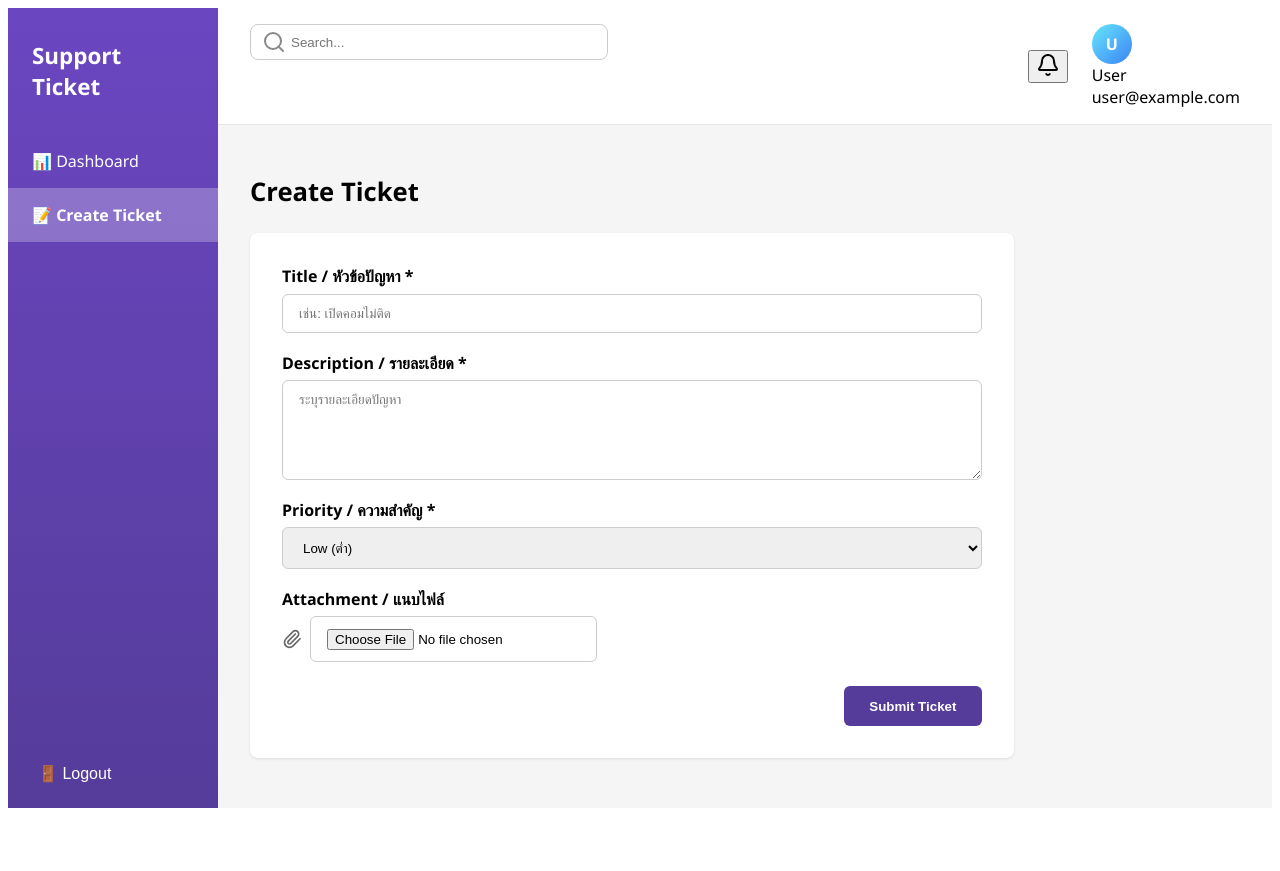
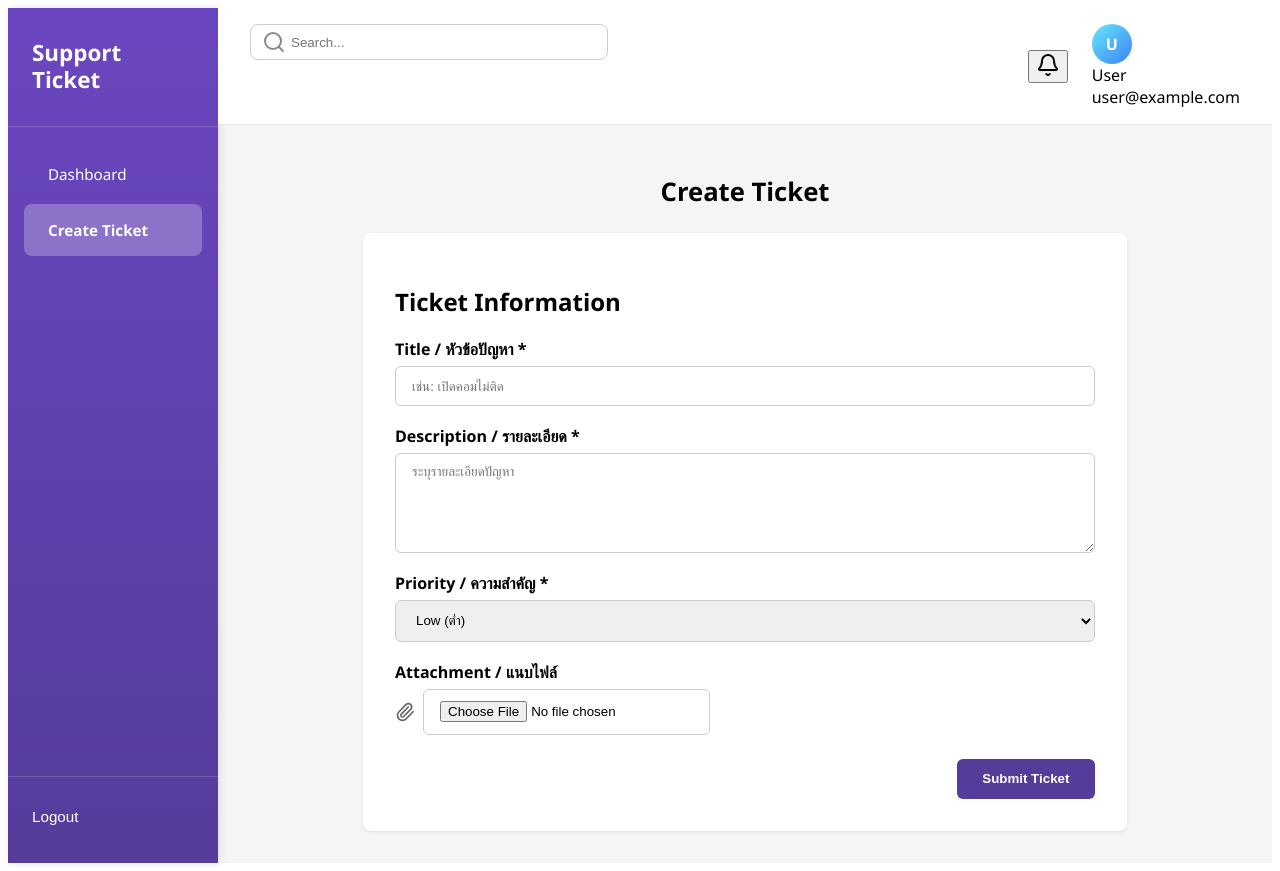
Before and after one commit to Thita13/SA-Project, a React app in the folder frontend/: page /user/create in a window 1280 px wide. Before the commit the page ends 816 px from the top, so only its background shows below. Built offline with nearby package versions, Linux system fonts and the light colour scheme; no server answers; the HTML template or start-up script is replaced by a standard one.

Commit message:
ล่าสุดดด ปรับต่างๆ

```diff
--- a/frontend/src/services/api.js
+++ b/frontend/src/services/api.js
@@ -2,9 +2,11 @@
 import axios from 'axios';
 
 // สร้าง instance ของ axios
+// ใช้ environment variable `VITE_API_BASE` เมื่อมีการตั้งค่า (สำหรับ Vite)
+const baseURL = import.meta?.env?.VITE_API_BASE || 'http://localhost:5000/api';
+
 const api = axios.create({
-  // URL ของ backend ที่คุณรันไว้ (จากไฟล์ .env)
-  baseURL: 'http://localhost:5000/api',
+  baseURL,
 });
 
 // (ขั้นสูง) เพิ่ม Interceptor เพื่อแนบ Token ไปกับทุก request
--- /dev/null
+++ b/frontend/src/services/ticketService.js
@@ -0,0 +1,44 @@
+import api from './api';
+
+const getTickets = async () => {
+  const res = await api.get('/tickets');
+  return res.data;
+};
+
+const getTicket = async (id) => {
+  const res = await api.get(`/tickets/${id}`);
+  return res.data;
+};
+
+const createTicket = async (ticketObj) => {
+  // ticketObj may contain attachment (File) and other keys
+  const form = new FormData();
+  Object.keys(ticketObj).forEach((k) => {
+    if (ticketObj[k] !== undefined && ticketObj[k] !== null) {
+      form.append(k, ticketObj[k]);
+    }
+  });
+
+  const res = await api.post('/tickets', form, {
+    headers: { 'Content-Type': 'multipart/form-data' },
+  });
+  return res.data;
+};
+
+const addComment = async (ticketId, commentObj) => {
+  const res = await api.post(`/tickets/${ticketId}/comments`, commentObj);
+  return res.data;
+};
+
+const deleteTicket = async (ticketId) => {
+  const res = await api.delete(`/tickets/${ticketId}`);
+  return res.data;
+};
+
+export default {
+  getTickets,
+  getTicket,
+  createTicket,
+  addComment,
+  deleteTicket,
+};
--- a/frontend/src/views/User/CreateTicket.css
+++ b/frontend/src/views/User/CreateTicket.css
@@ -10,25 +10,40 @@
 /* Sidebar */
 .sidebar {
   width: 210px;
-  background: linear-gradient(180deg, #6B46C1 0%, #553C9A 100%);
+  background: linear-gradient(180deg, #5b21b6 0%, #6d28d9 100%);
   color: white;
   display: flex;
   flex-direction: column;
+  box-shadow: 2px 0 8px rgba(0, 0, 0, 0.1);
 }
 
 .brand {
-  padding: 2rem 1.5rem;
+  padding: 1.5rem 1.5rem;
+  display: flex;
+  align-items: center;
+  gap: 0.8rem;
+  border-bottom: 1px solid rgba(255, 255, 255, 0.15);
+  margin-bottom: 1rem;
 }
 
 .brand-title {
   font-size: 1.4rem;
   font-weight: 600;
+  margin: 0;
+  color: white;
+  line-height: 1.2;
 }
 
 .nav-item {
-  padding: 1rem 1.5rem;
+  padding: 0.9rem 1.5rem;
+  margin: 0.3rem 1rem;
   cursor: pointer;
-  transition: 0.2s;
+  transition: all 0.2s ease;
+  display: flex;
+  align-items: center;
+  gap: 0.7rem;
+  font-size: 0.95rem;
+  border-radius: 8px;
 }
 
 .nav-item:hover {
@@ -43,6 +58,8 @@
 .logout {
   margin-top: auto;
   padding: 1.5rem;
+  border-top: 1px solid rgba(255, 255, 255, 0.15);
+  padding-top: 1rem;
 }
 
 .logout-btn {
@@ -50,9 +67,14 @@
   border: none;
   background: none;
   color: white;
-  font-size: 1rem;
   text-align: left;
   cursor: pointer;
+  padding: 0.9rem 0;
+  display: flex;
+  align-items: center;
+  gap: 0.7rem;
+  font-size: 0.95rem;
+  transition: 0.2s;
 }
 
 /* Main */
@@ -117,7 +139,9 @@
   font-size: 1.6rem;
   font-weight: 600;
   margin-bottom: 1.5rem;
+  text-align: center;
 }
+
 
 /* Form */
 .ticket-form {
@@ -126,6 +150,8 @@
   border-radius: 8px;
   box-shadow: 0 1px 3px rgba(0,0,0,0.1);
   max-width: 700px;
+  margin: 0 auto;       /* เพิ่ม */
+  width: 100%;
 }
 
 .form-group {
--- a/frontend/src/views/User/CreateTicket.jsx
+++ b/frontend/src/views/User/CreateTicket.jsx
@@ -4,6 +4,7 @@ import { useState } from "react";
 import { useNavigate } from "react-router-dom";
 import { Bell, Search, Paperclip } from "lucide-react";
 import "./CreateTicket.css";
+import ticketService from "../../services/ticketService";
 
 export default function CreateTicket() {
   const navigate = useNavigate();
@@ -26,14 +27,25 @@ export default function CreateTicket() {
     }
   };
 
-  const handleSubmit = (e) => {
+  const handleSubmit = async (e) => {
     e.preventDefault();
+    try {
+      const payload = {
+        title: formData.title,
+        department: formData.department,
+        description: formData.description,
+        priority: formData.priority,
+      };
+      if (formData.attachment) payload.attachment = formData.attachment;
 
-    console.log("📌 Ticket Submitted (Mock Only)");
-    console.log(formData);
-
-    alert("สร้าง Ticket สำเร็จ (Mock)!");
-    navigate("/user/dashboard");
+      const res = await ticketService.createTicket(payload);
+      console.log('Ticket created', res);
+      alert('สร้าง Ticket สำเร็จ');
+      navigate('/user/dashboard');
+    } catch (err) {
+      console.error('Failed to create ticket', err);
+      alert('สร้าง Ticket ไม่สำเร็จ');
+    }
   };
 
   return (
@@ -46,13 +58,13 @@ export default function CreateTicket() {
 
         <nav>
           <div className="nav-item" onClick={() => navigate("/user/dashboard")}>
-            📊 Dashboard
+            Dashboard
           </div>
-          <div className="nav-item active">📝 Create Ticket</div>
+          <div className="nav-item active">Create Ticket</div>
         </nav>
 
         <div className="logout">
-          <button className="logout-btn">🚪 Logout</button>
+          <button className="logout-btn">Logout</button>
         </div>
       </div>
 
@@ -94,6 +106,7 @@ export default function CreateTicket() {
           <form className="ticket-form" onSubmit={handleSubmit}>
             {/* Title */}
             <div className="form-group">
+              <h2>Ticket Information</h2>
               <label>Title / หัวข้อปัญหา *</label>
               <input
                 type="text"
--- a/frontend/src/views/User/Dashboard.jsx
+++ b/frontend/src/views/User/Dashboard.jsx
@@ -1,37 +1,32 @@
 // src/views/User/Dashboard.jsx
 
-import { useState } from "react";
+import { useState, useEffect } from "react";
 import { useNavigate } from "react-router-dom";
 import { Bell, Search } from "lucide-react";
 import "./Dashboard.css";
+import ticketService from "../../services/ticketService";
 
 export default function UserDashboard() {
   const navigate = useNavigate();
 
-  // Mock Ticket Data (เพราะยังไม่ใช้ API)
-  const [tickets] = useState([
-    {
-      id: 1,
-      title: "คอมเปิดไม่ติด",
-      status: "Open",
-      priority: "High",
-      created_at: "2025-01-10",
-    },
-    {
-      id: 2,
-      title: "อินเทอร์เน็ตช้า",
-      status: "In Progress",
-      priority: "Medium",
-      created_at: "2025-01-09",
-    },
-    {
-      id: 3,
-      title: "ขอสิทธิ์เข้าระบบ",
-      status: "Closed",
-      priority: "Low",
-      created_at: "2025-01-05",
-    },
-  ]);
+  const [tickets, setTickets] = useState([]);
+  const [loading, setLoading] = useState(true);
+
+  useEffect(() => {
+    let mounted = true;
+    const fetchTickets = async () => {
+      try {
+        const data = await ticketService.getTickets();
+        if (mounted) setTickets(data || []);
+      } catch (err) {
+        console.error('Failed to fetch tickets', err);
+      } finally {
+        if (mounted) setLoading(false);
+      }
+    };
+    fetchTickets();
+    return () => (mounted = false);
+  }, []);
 
   // สรุปจำนวน
   const totalOpen = tickets.filter((t) => t.status === "Open").length;
@@ -47,14 +42,14 @@ export default function UserDashboard() {
         </div>
 
         <nav>
-          <div className="nav-item active">📊 Dashboard</div>
+          <div className="nav-item active">Dashboard</div>
           <div className="nav-item" onClick={() => navigate("/user/create")}>
-            📝 Create Ticket
+            Create Ticket
           </div>
         </nav>
 
         <div className="logout">
-          <button className="logout-btn">🚪 Logout</button>
+          <button className="logout-btn">Logout</button>
         </div>
       </div>
 
@@ -128,7 +123,12 @@ export default function UserDashboard() {
               </thead>
 
               <tbody>
-                {tickets.map((t) => (
+                {loading ? (
+                  <tr><td colSpan={6}>Loading...</td></tr>
+                ) : tickets.length === 0 ? (
+                  <tr><td colSpan={6}>No tickets found.</td></tr>
+                ) : (
+                  tickets.map((t) => (
                   <tr key={t.id}>
                     <td>{t.id}</td>
                     <td>{t.title}</td>
@@ -148,7 +148,8 @@ export default function UserDashboard() {
                       </button>
                     </td>
                   </tr>
-                ))}
+                  ))
+                )}
               </tbody>
             </table>
 
--- a/frontend/src/views/User/TicketDetail.jsx
+++ b/frontend/src/views/User/TicketDetail.jsx
@@ -1,56 +1,70 @@
 // src/views/User/TicketDetail.jsx
 
-import { useState } from "react";
+import { useState, useEffect } from "react";
 import { useNavigate, useParams } from "react-router-dom";
 import { Bell, Search } from "lucide-react";
 import "./TicketDetail.css";
+import ticketService from "../../services/ticketService";
 
 export default function UserTicketDetail() {
   const navigate = useNavigate();
   const { ticketId } = useParams();
 
-  // Mock Ticket Data (เพราะยังไม่เชื่อม API)
-  const [ticket, setTicket] = useState({
-    id: ticketId,
-    title: "คอมเปิดไม่ติด",
-    department: "IT Support",
-    priority: "High",
-    status: "Open",
-    description: "เปิดคอมแล้วไม่ขึ้นจออะไรเลย",
-    created_at: "2025-01-10 10:00",
-  });
+  const [ticket, setTicket] = useState(null);
+  const [comments, setComments] = useState([]);
+  const [newComment, setNewComment] = useState("");
+  const [loading, setLoading] = useState(true);
 
-  const [comments, setComments] = useState([
-    { id: 1, sender: "User", text: "ผมเจอปัญหาตอนเช้านี้ครับ", time: "10:05" },
-    { id: 2, sender: "Staff", text: "รับเรื่องแล้วครับ", time: "10:10" },
-  ]);
+  useEffect(() => {
+    let mounted = true;
+    const fetch = async () => {
+      try {
+        const data = await ticketService.getTicket(ticketId);
+        if (!mounted) return;
+        setTicket(data || null);
+        setComments((data && data.comments) || []);
+      } catch (err) {
+        console.error('Failed to load ticket', err);
+        alert('ไม่สามารถโหลดข้อมูล Ticket ได้');
+      } finally {
+        if (mounted) setLoading(false);
+      }
+    };
+    fetch();
+    return () => (mounted = false);
+  }, [ticketId]);
 
-  const [newComment, setNewComment] = useState("");
-
-  // add new comment (mock only)
-  const handleAddComment = () => {
+  // add new comment
+  const handleAddComment = async () => {
     if (!newComment.trim()) return;
-
-    const newObj = {
-      id: comments.length + 1,
-      sender: "User",
-      text: newComment,
-      time: "Now",
-    };
-
-    setComments([...comments, newObj]);
-    setNewComment("");
+    try {
+      const payload = { text: newComment };
+      const added = await ticketService.addComment(ticketId, payload);
+      // append returned comment or fallback
+      const commentObj = added || { id: Date.now(), sender: 'User', text: newComment, time: 'Now' };
+      setComments((prev) => [...prev, commentObj]);
+      setNewComment("");
+    } catch (err) {
+      console.error('Failed to add comment', err);
+      alert('ไม่สามารถส่งคอมเมนต์ได้');
+    }
   };
 
   // delete ticket (only if Open)
-  const handleDelete = () => {
+  const handleDelete = async () => {
+    if (!ticket) return;
     if (ticket.status !== "Open") {
       alert("ลบไม่ได้ เพราะ Ticket ไม่ได้อยู่ในสถานะ Open");
       return;
     }
-
-    alert("ลบ Ticket สำเร็จ (Mock)");
-    navigate("/user/dashboard");
+    try {
+      await ticketService.deleteTicket(ticketId);
+      alert('ลบ Ticket สำเร็จ');
+      navigate('/user/dashboard');
+    } catch (err) {
+      console.error('Failed to delete ticket', err);
+      alert('ลบ Ticket ไม่สำเร็จ');
+    }
   };
 
   return (
@@ -63,16 +77,16 @@ export default function UserTicketDetail() {
 
         <nav>
           <div className="nav-item" onClick={() => navigate("/user/dashboard")}>
-            📊 Dashboard
+            Dashboard
           </div>
           <div className="nav-item" onClick={() => navigate("/user/create")}>
-            📝 Create Ticket
+            Create Ticket
           </div>
-          <div className="nav-item active">🧾 Ticket Detail</div>
+          <div className="nav-item active">Ticket Detail</div>
         </nav>
 
         <div className="logout">
-          <button className="logout-btn">🚪 Logout</button>
+          <button className="logout-btn">Logout</button>
         </div>
       </div>
 
@@ -105,7 +119,10 @@ export default function UserTicketDetail() {
 
         {/* Content */}
         <div className="content">
-          <h1 className="page-title">Ticket Detail</h1>
+            <h1 className="page-title">Ticket Detail</h1>
+
+            {loading && <div>Loading ticket...</div>}
+            {!loading && !ticket && <div>Ticket not found.</div>}
 
           {/* Ticket Info Card */}
           <div className="ticket-info-card">
```
